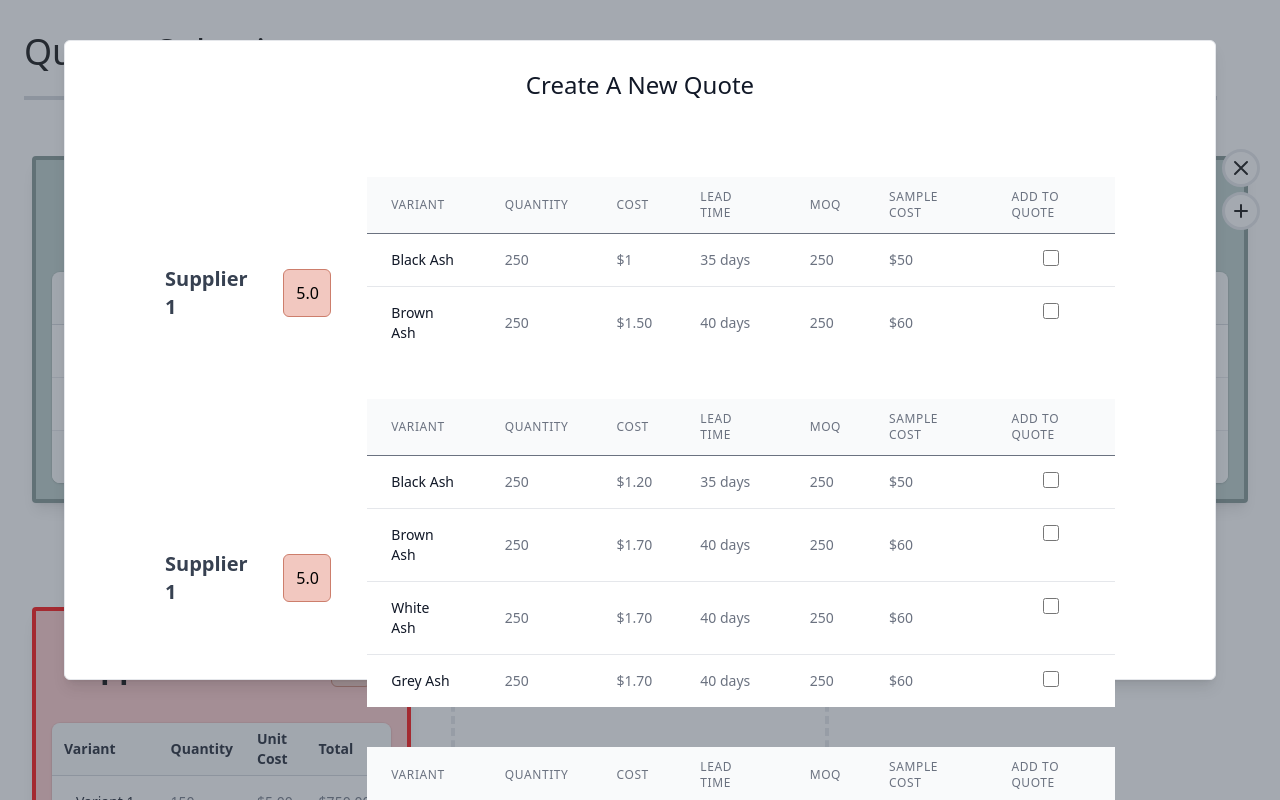
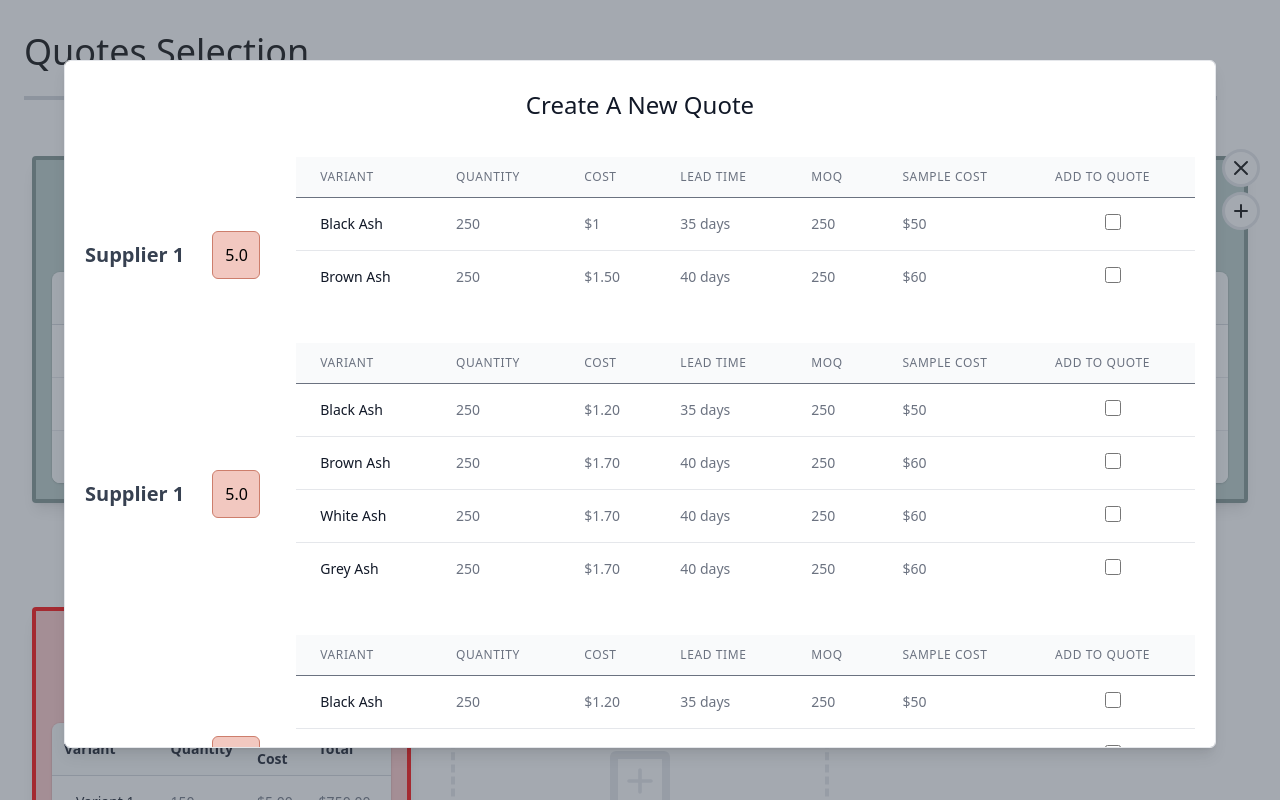
Before and after one commit to HectorMG02/cavela-test, a React (Vite) app: page / in a window 1280 px wide. Both pictures are taken after a click on the element 639 px from the left and 780 px from the top of the page. Shown: the top 800 px of the page. Built offline with nearby package versions, Linux system fonts and the light colour scheme.

Commit message:
improved design

```diff
--- a/src/components/NewQuoteModal/NewQuoteModal.tsx
+++ b/src/components/NewQuoteModal/NewQuoteModal.tsx
@@ -9,15 +9,15 @@ const NewQuoteModal = ({ onClose }: { onClose: () => void }) => {
             className="fixed inset-0 bg-gray-600 bg-opacity-50 overflow-y-auto h-full w-full"
             id="new-quote-modal"
         >
-            <div className="relative top-10 mx-auto p-5 border w-[90%] h-[80%] shadow-lg rounded-md bg-white">
+            <div className="relative top-10 mx-auto p-5 border w-[90%] h-[86%] shadow-lg rounded-md bg-white overflow-y-auto mt-5
+            ">
                 <div className="mt-3 text-center">
                     <h3 className="text-2xl leading-6 font-medium text-gray-900">
                         Create A New Quote
                     </h3>
                 </div>
-                <div className="m-20">
-                    <SupplierTable />
-                </div>
+
+                <SupplierTable />
             </div>
         </div>
     );
--- a/src/components/Tables/SupplierTable/SupplierTable.tsx
+++ b/src/components/Tables/SupplierTable/SupplierTable.tsx
@@ -82,9 +82,15 @@ const SupplierTable = () => {
           </div>
         </div>
       ))}
-      <button className="bg-blue-500 hover:bg-blue-700 text-white font-bold py-2 px-4 rounded mt-10 float-end focus:outline-none focus:shadow-outline transition duration-300 ease-in-out active:bg-blue-800 hover:shadow-lg">
-        Apply
-      </button>
+
+     <div className="pb-20">
+       <button className="bg-blue-500 hover:bg-blue-700 text-white font-bold py-2 px-4 rounded focus:outline-none focus:shadow-outline transition duration-300 ease-in-out active:bg-blue-800 hover:shadow-lg mb-5 mt-10 float-end"
+      >
+         Apply
+       </button>
+    </div>
+
+
     </div>
   );
 };
```
